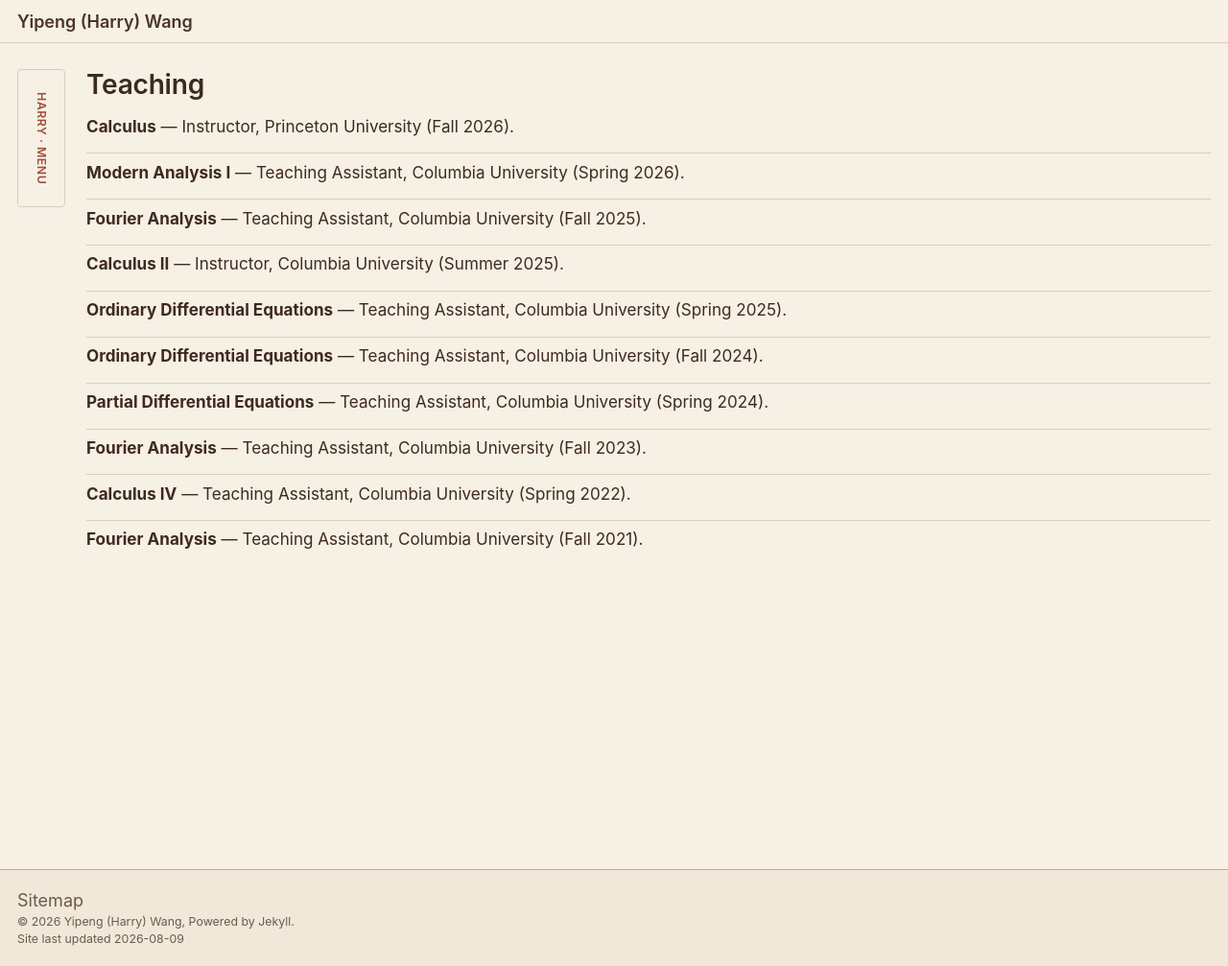
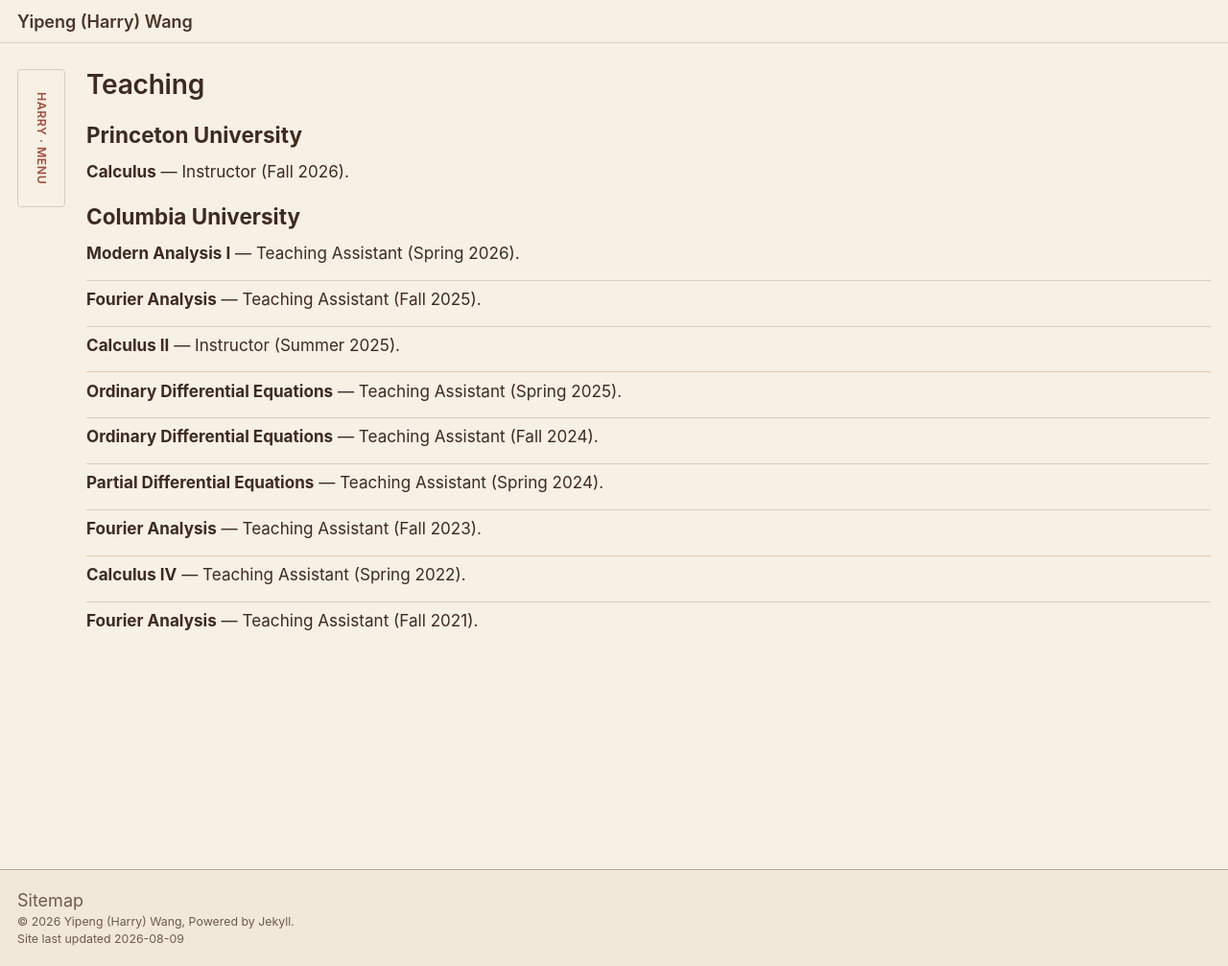
Before and after one commit to ypharry/ypharry.github.io, a Jekyll site: the page built from _pages/teaching.html, in a window 1280 px wide and 1007 px high. Shown: the whole window at 96% size. Built offline with Jekyll 4.4.1, drawn with Linux system fonts in a browser that asks for light colours; a script that is not in the unit is left out.

Commit message:
Group teaching by institution and date

```diff
--- a/_includes/teaching-list-item.html
+++ b/_includes/teaching-list-item.html
@@ -1,3 +1,3 @@
 <li class="teaching-item">
-  <p class="teaching-item__entry"><strong class="teaching-item__title">{{ post.title }}</strong> — {{ post.role }}{% if post.venue %}, {{ post.venue }}{% endif %} ({{ post.semester }} {{ post.date | date: "%Y" }}).{% if post.notes %} {{ post.notes }}{% endif %}{% if post.link %} <a href="{{ post.link }}">Course page</a>.{% endif %}</p>
+  <p class="teaching-item__entry"><strong class="teaching-item__title">{{ post.title }}</strong> — {{ post.role }} ({{ post.semester }} {{ post.date | date: "%Y" }}).{% if post.notes %} {{ post.notes }}{% endif %}{% if post.link %} <a href="{{ post.link }}">Course page</a>.{% endif %}</p>
 </li>
--- a/_pages/teaching.html
+++ b/_pages/teaching.html
@@ -7,10 +7,23 @@
 
 {% include base_path %}
 
-{% assign teaching_entries = site.teaching | sort: "date" | reverse %}
+{% assign princeton_entries = site.teaching | where: "venue", "Princeton University" | sort: "date" | reverse %}
+{% assign columbia_entries = site.teaching | where: "venue", "Columbia University" | sort: "date" | reverse %}
 
-<ul class="teaching-list">
-  {% for post in teaching_entries %}
-    {% include teaching-list-item.html %}
-  {% endfor %}
-</ul>
+<section class="teaching-group" aria-labelledby="princeton-teaching-heading">
+  <h2 id="princeton-teaching-heading">Princeton University</h2>
+  <ul class="teaching-list">
+    {% for post in princeton_entries %}
+      {% include teaching-list-item.html %}
+    {% endfor %}
+  </ul>
+</section>
+
+<section class="teaching-group" aria-labelledby="columbia-teaching-heading">
+  <h2 id="columbia-teaching-heading">Columbia University</h2>
+  <ul class="teaching-list">
+    {% for post in columbia_entries %}
+      {% include teaching-list-item.html %}
+    {% endfor %}
+  </ul>
+</section>
```
